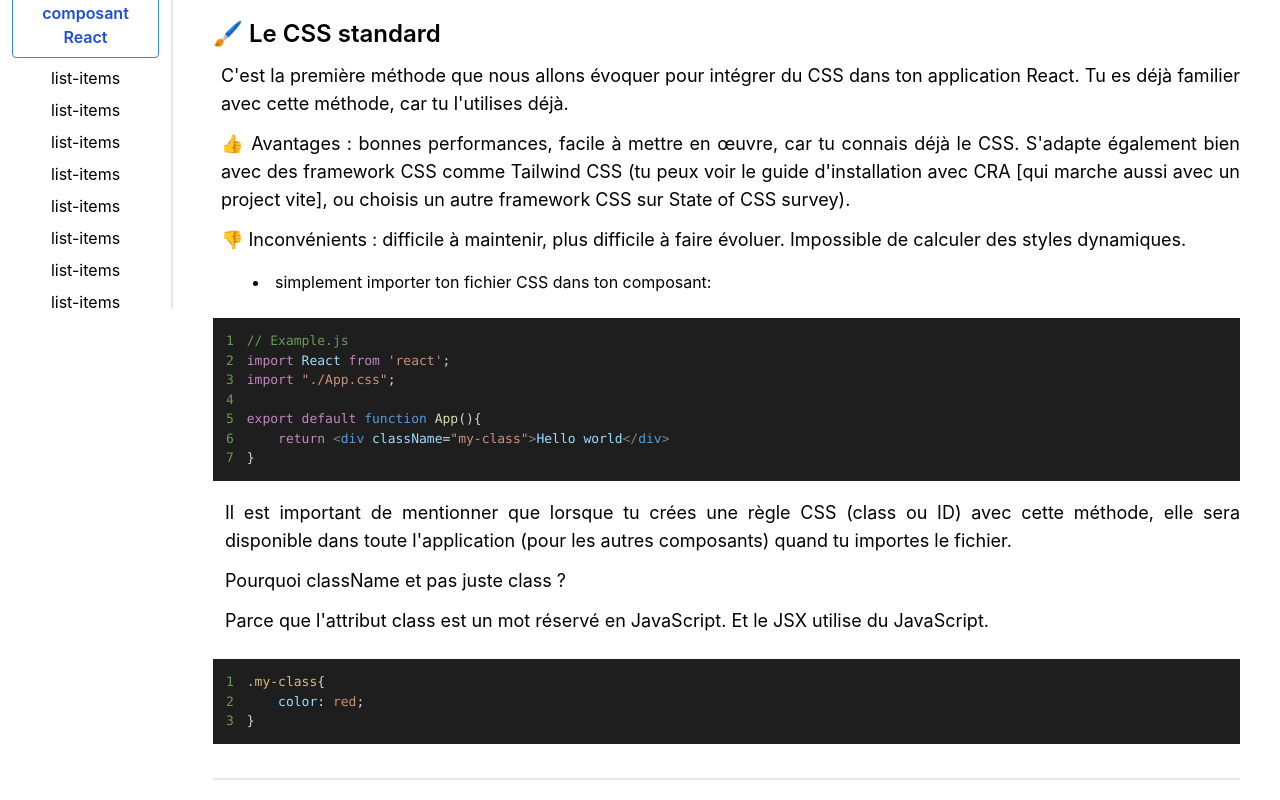
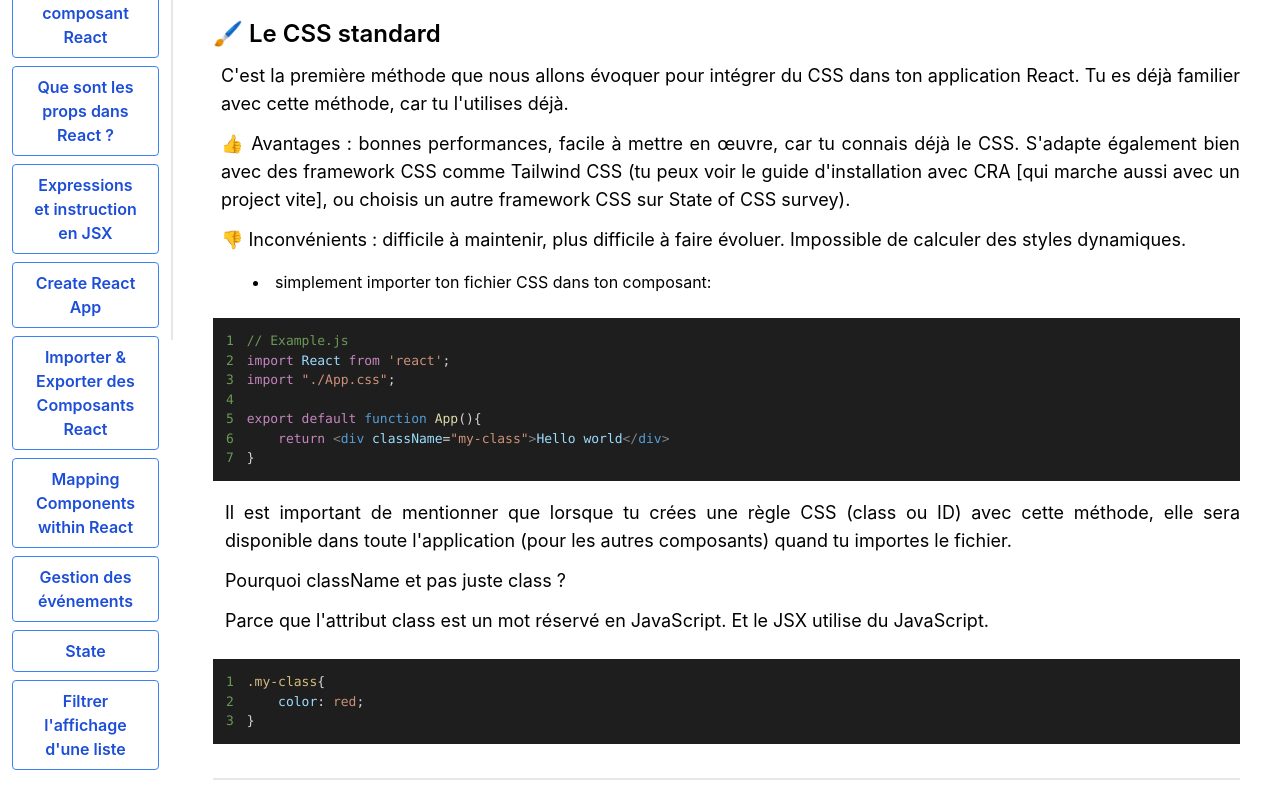
Before and after one commit to L0ot3r/Reminder-JS, a React (Create React App) app: page / in a window 1280 px wide. Shown: the part 460-1260 px from the top of the page. Built offline with nearby package versions, Linux system fonts and the light colour scheme.

Commit message:
maj sidebar 2

```diff
--- a/src/components/SideBar.jsx
+++ b/src/components/SideBar.jsx
@@ -1,13 +1,13 @@
 import React from 'react';
 import { react } from '../constants/cours';
 
-const btn = `bg-transparent hover:bg-blue-500 text-blue-700 font-semibold hover:text-white py-2 px-4 border border-blue-500 hover:border-transparent rounded`;
+const btn = `w-full bg-transparent hover:bg-blue-500 text-blue-700 font-semibold hover:text-white py-2 px-4 border border-blue-500 hover:border-transparent rounded`;
 
 const SideBar = ({ session, setSession }) => {
 	return (
 		<div className='w-[200px]'>
-			<div className='h-[88vh] border-r-2 p-3'>
-				<ul className='flex flex-col items-center gap-2 pt-8'>
+			<div className='h-[92vh] border-r-2 p-3'>
+				<ul className='w-full flex flex-col items-center gap-2 pt-8'>
 					<li>
 						<button className={btn} onClick={() => setSession(0)}>
 							{react[0].title}
@@ -33,14 +33,46 @@ const SideBar = ({ session, setSession }) => {
 							{react[4].title.slice(24, react[4].title.length)}
 						</button>
           </li>
-					<li>list-items</li>
-					<li>list-items</li>
-					<li>list-items</li>
-					<li>list-items</li>
-					<li>list-items</li>
-					<li>list-items</li>
-					<li>list-items</li>
-					<li>list-items</li>
+					<li>
+            <button className={btn} onClick={() => setSession(5)}>
+							{react[5].title.slice(24, react[5].title.length)}
+						</button>
+          </li>
+					<li>
+          <button className={btn} onClick={() => setSession(6)}>
+							{react[6].title.slice(24, react[6].title.length)}
+						</button>
+          </li>
+					<li>
+          <button className={btn} onClick={() => setSession(7)}>
+							{react[7].title.slice(24, react[7].title.length)}
+						</button>
+          </li>
+					<li>
+          <button className={btn} onClick={() => setSession(8)}>
+							{react[8].title.slice(24, react[8].title.length)}
+						</button>
+          </li>
+					<li>
+          <button className={btn} onClick={() => setSession(9)}>
+							{react[9].title.slice(24, react[9].title.length)}
+						</button>
+          </li>
+					<li>
+          <button className={btn} onClick={() => setSession(10)}>
+							{react[10].title.slice(24, react[10].title.length)}
+						</button>
+          </li>
+					<li className='w-full'>
+          <button className={btn} onClick={() => setSession(11)}>
+							{react[11].title.slice(24, react[11].title.length)}
+						</button>
+          </li>
+					<li>
+          <button className={btn} onClick={() => setSession(12)}>
+							{react[12].title.slice(24, react[12].title.length)}
+						</button>
+          </li>
 				</ul>
 			</div>
 		</div>
--- a/src/constants/cours.js
+++ b/src/constants/cours.js
@@ -525,4 +525,28 @@ const MyComponent = () => {
 			]
 		}
 	},
+	{
+		title: `👩‍🏫 React Basics 05 - Que sont les props dans React ?`,
+	},
+	{
+		title: `👩‍🏫 React Basics 06 - Expressions et instruction en JSX`,
+	},
+	{
+		title: `👩‍🏫 React Basics 07 - Create React App`,
+	},
+	{
+		title: `👩‍🏫 React Basics 08 - Importer & Exporter des Composants React`,
+	},
+	{
+		title: `👩‍🏫 React Basics 09 - Mapping Components within React`,
+	},
+	{
+		title: `👩‍🏫 React Basics 10 - Gestion des événements`,
+	},
+	{
+		title: `👩‍🏫 React Basics 11 - State`,
+	},
+	{
+		title: `👩‍🏫 React Basics 12 - Filtrer l'affichage d'une liste`,
+	},
 ];
```
